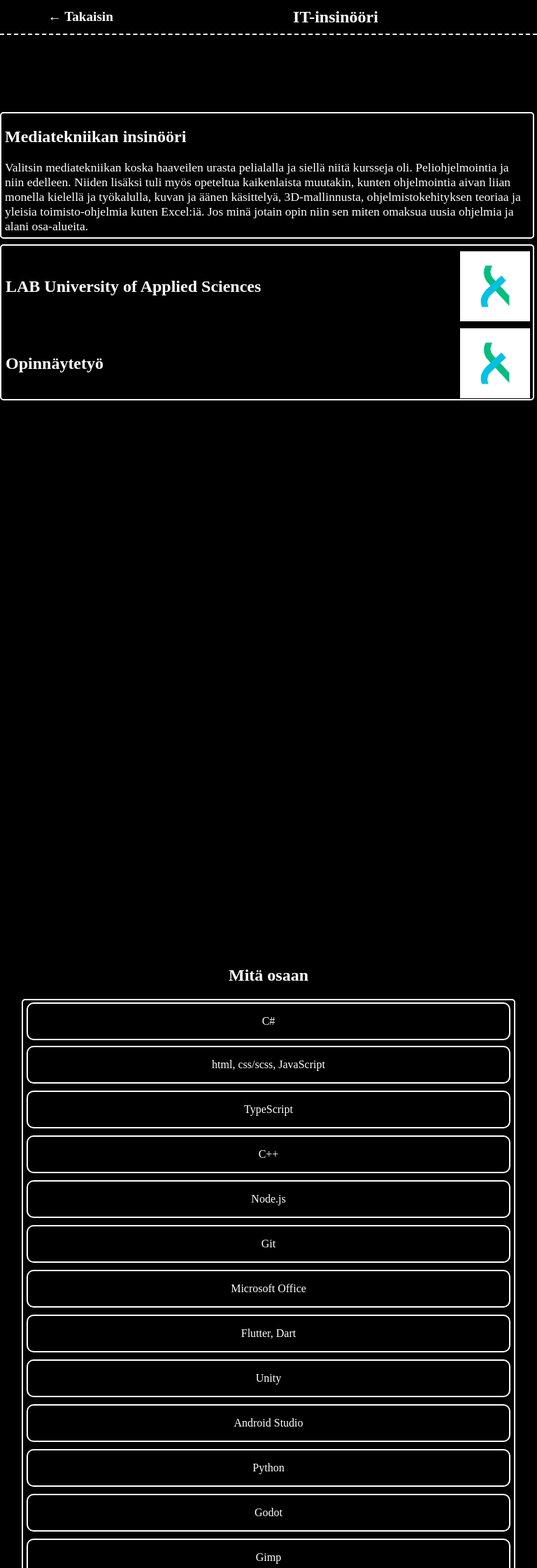
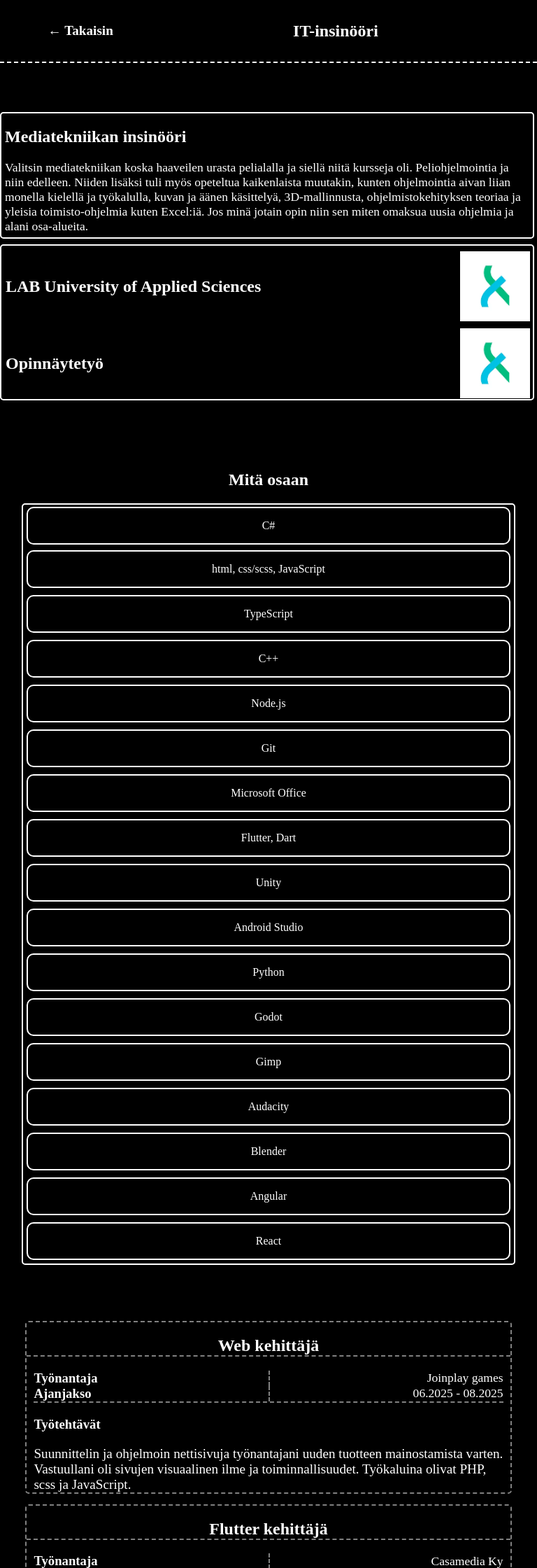
Before and after one commit to Ohra-aho/Ohra-aho.github.io, a PHP site: page /engineer/index.html in a window 768 px wide. Shown: the top 2240 px of the page at 70% size. Run offline with PHP 8.4, Linux system fonts and the light colour scheme.

Commit message:
engineer page adjusted

```diff
--- a/engineer/index.css
+++ b/engineer/index.css
@@ -864,31 +864,30 @@ body #footer a:hover {
   body #footer {
     top: 60vh;
   }
-  body #main #header {
+  body #header {
     height: 11vh;
   }
   body #main #intro {
-    height: 100vh;
+    height: -moz-fit-content;
+    height: fit-content;
   }
   body #main #intro #left #section:last-of-type {
     margin-top: 1%;
   }
   body #main #grid_container {
-    position: relative;
-    top: 40vh;
+    top: 100px;
   }
   body #main #work_history {
     grid-template-columns: 90vw;
     grid-template-rows: repeat(3, 70vh);
-    position: relative;
-    top: 60vh;
   }
   body #footer {
-    top: 70vh;
-    height: 13vh;
+    margin-top: 50px;
+    height: -moz-fit-content;
+    height: fit-content;
   }
   body #footer a {
-    height: 60%;
+    margin-top: 5px;
     line-height: 1em;
   }
 }/*# sourceMappingURL=index.css.map */
--- a/engineer/index.scss
+++ b/engineer/index.scss
@@ -349,32 +349,31 @@ body {
 	@include narrowScreen();
 
 	body {
+		#header { height: 11vh; }
 		#main {
-			#header { height: 11vh; }
 
 			#intro {
-				height: 100vh;
+				height: fit-content;
 				#left {
 					#section:last-of-type { margin-top: 1%; }
 				}
 			}
 
 			#grid_container {
-				@include top_displacement(40vh);
+				top: 100px;
 			}
 
 			#work_history {
 				grid-template-columns: 90vw;
 				grid-template-rows: repeat(3, 70vh);
-				@include top_displacement(60vh);
 			}
 		}
 
 		#footer {
-			top: 70vh;
-			height: 13vh;
+			margin-top: 50px;
+			height: fit-content;
 			a {
-				height: 60%;
+				margin-top: 5px;
 				line-height: 1em;
 			}
 		}
```
Also changed, not shown: 1 other file.
